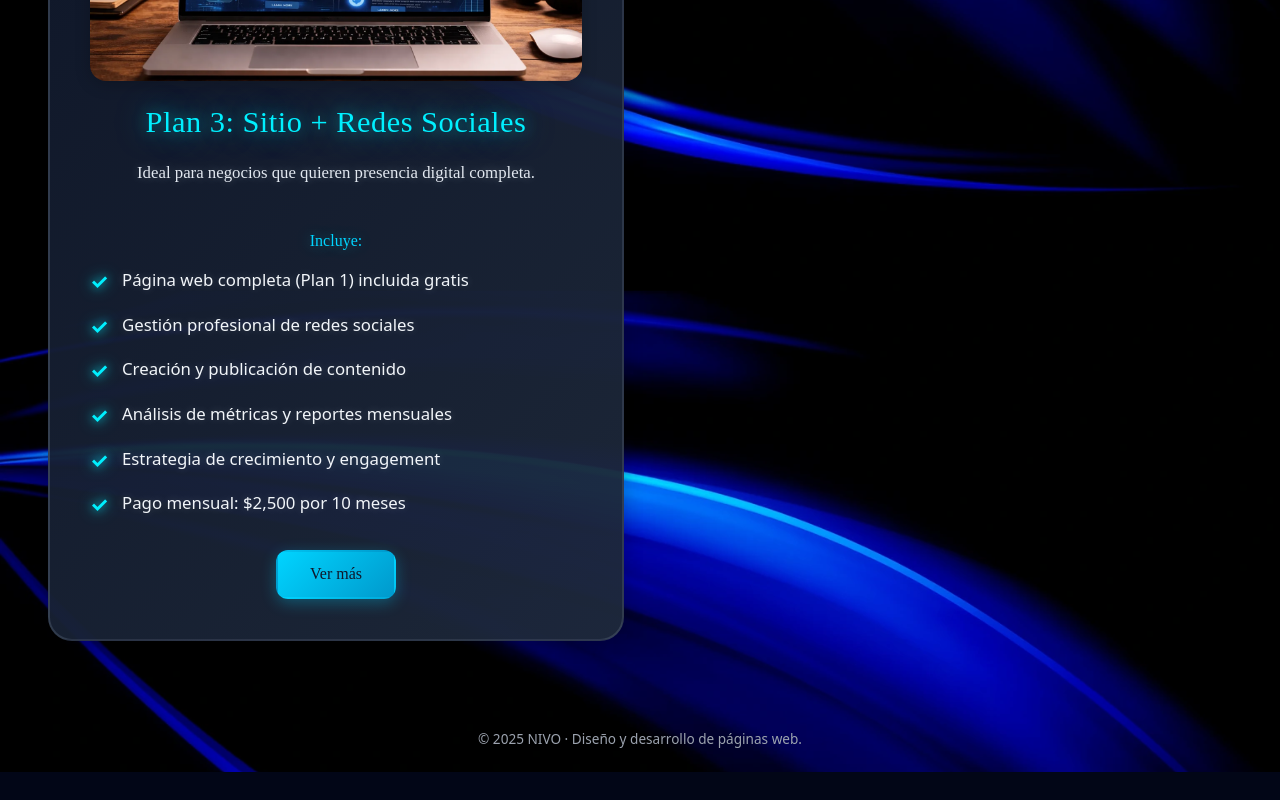
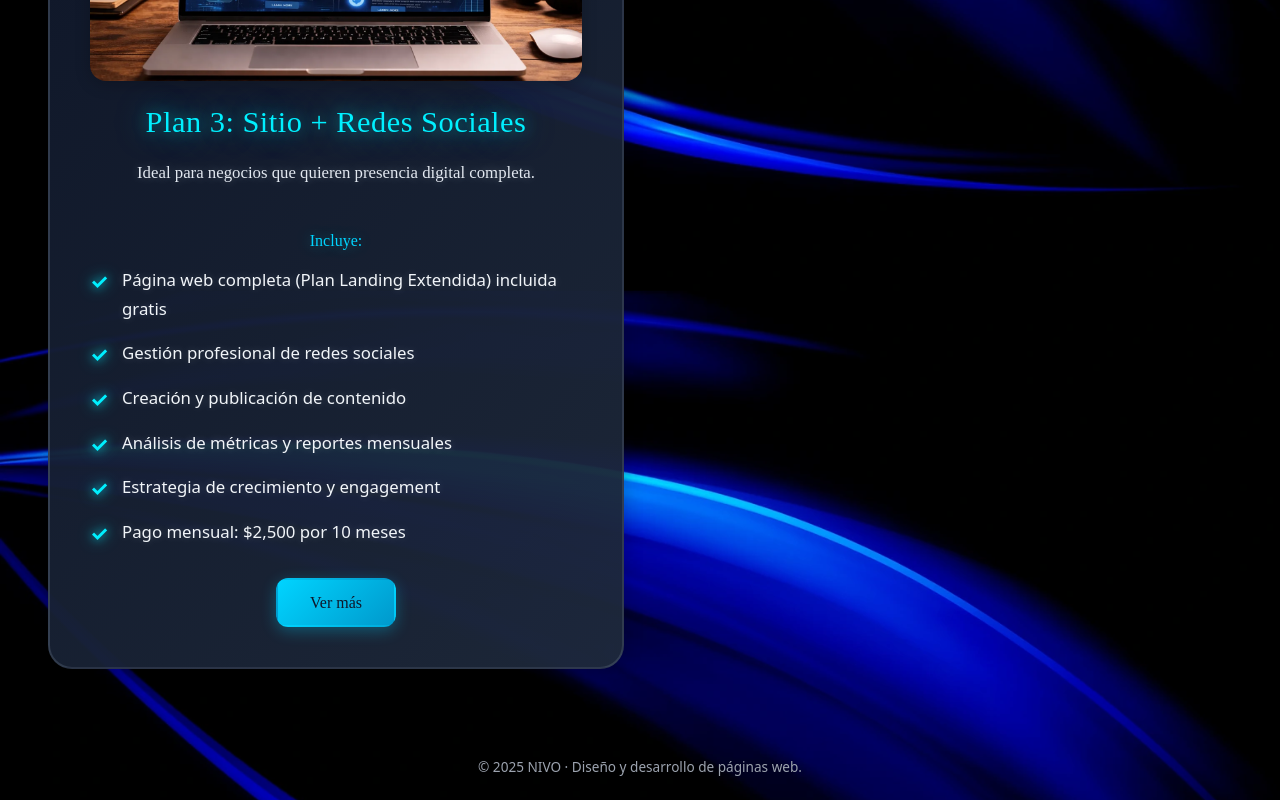
Before and after one commit to HugoAguayo2006/nivostech, a React (Vite) app: page /servicios in a window 1280 px wide. Shown: the part 1416-2216 px from the top of the page. Before the commit the page ends 2188 px from the top, so only its background shows below. Built offline with nearby package versions, Linux system fonts and the light colour scheme; a web font is replaced by a local one.

Commit message:
change plan name

```diff
--- a/src/pages/Servicios.jsx
+++ b/src/pages/Servicios.jsx
@@ -142,7 +142,7 @@ function Servicios() {
                   <strong>Incluye:</strong>
                 </p>
                 <ul>
-                  <li>Página web completa (Plan 1) incluida gratis</li>
+                  <li>Página web completa (Plan Landing Extendida) incluida gratis</li>
                   <li>Gestión profesional de redes sociales</li>
                   <li>Creación y publicación de contenido</li>
                   <li>Análisis de métricas y reportes mensuales</li>
```
